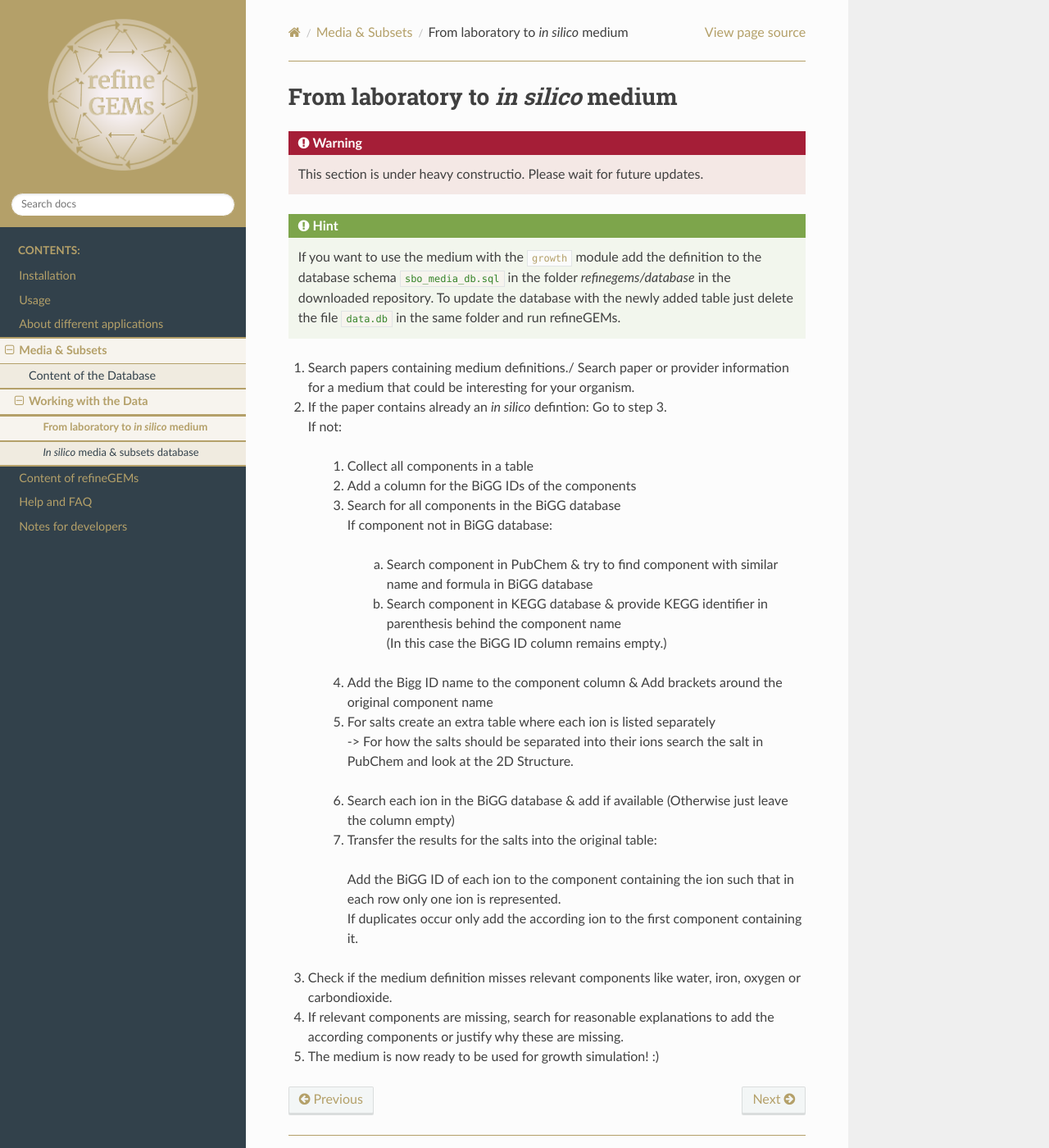
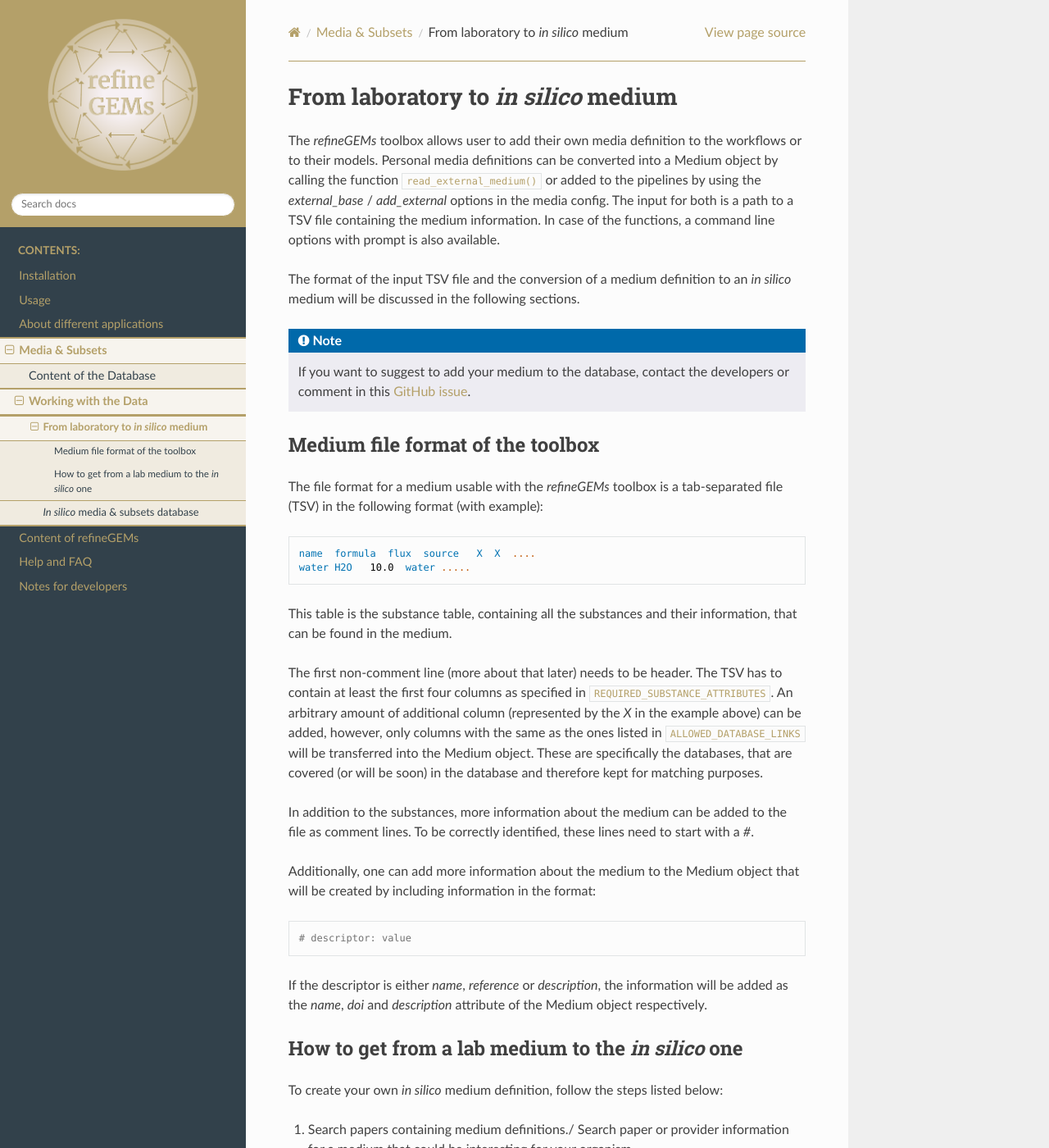
Before and after one commit to draeger-lab/refinegems, a Sphinx documentation site: the page built from docs/source/database/in_silico_media_generation.rst, in a window 1280 px wide and 1400 px high. Shown: the whole window at 82% size. Built offline with Sphinx 7.4.7 and the Read the Docs theme 2.0.0, drawn with Linux system fonts in a browser that asks for light colours; some of the changed text lies outside the part shown.

Commit message:
Update lab->insilico rst #120

```diff
--- a/docs/source/database/in_silico_media_generation.rst
+++ b/docs/source/database/in_silico_media_generation.rst
@@ -1,40 +1,135 @@
 From laboratory to *in silico* medium
 ==========================================
 
-.. warning::
+The `refineGEMs` toolbox allows user to add their own media definition to the workflows
+or to their models. Personal media definitions can be converted into a Medium object by calling
+the function :py:func:`~refinegems.classes.medium.read_external_medium`
+or added to the pipelines by using the `external_base` / `add_external` options in the media config.
+The input for both is a path to a TSV file containing the medium information. In case of the functions, a
+command line options with prompt is also available.
 
-   This section is under heavy constructio. Please wait for future updates.
+The format of the input TSV file and the conversion of a medium definition to an *in silico* medium
+will be discussed in the following sections.
 
-.. hint::
-   If you want to use the medium with the :py:mod:`~refinegems.analysis.growth` module
-   add the definition to the database schema ``sbo_media_db.sql``
-   in the folder *refinegems/database* in the downloaded repository. To update the database with the newly added table just
-   delete the file ``data.db`` in the same folder and run refineGEMs.
+.. note::
+
+   If you want to suggest to add your medium to the database,
+   contact the developers or comment in this `GitHub issue <https://github.com/draeger-lab/refinegems/issues/123>`_.
+
+
+
+Medium file format of the toolbox
+---------------------------------
+
+The file format for a medium usable with the `refineGEMs` toolbox is a tab-separated file (TSV)
+in the following format (with example):
+
+.. code::
+
+   name  formula  flux  source   X  X  ....
+   water H2O   10.0  water .....
+
+This table is the substance table, containing all the substances and their information, that can be found in the medium.
+
+The first non-comment line (more about that later) needs to be header. The TSV has to contain at least the first
+four columns as specified in :py:data:`~refinegems.classes.medium.REQUIRED_SUBSTANCE_ATTRIBUTES`.
+An arbitrary amount of additional column (represented by the *X* in the example above)
+can be added, however, only columns with the same as the ones listed in
+:py:data:`~refinegems.classes.medium.ALLOWED_DATABASE_LINKS` will be transferred into the Medium object.
+These are specifically the databases, that are covered (or will be soon) in the database and therefore kept for matching purposes.
+
+In addition to the substances, more information about the medium can be added to the
+file as comment lines. To be correctly identified, these lines need to start with a `#`.
+
+Additionally, one can add more information about the medium to the Medium object that will be created
+by including information in the format:
+
+.. code::
+
+   # descriptor: value
+
+If the descriptor is either *name*, *reference* or *description*, the information will
+be added as the *name*, *doi* and *description* attribute of the Medium object respectively.
+
+
+How to get from a lab medium to the *in silico* one
+---------------------------------------------------
+
+To create your own *in silico* medium definition, follow the steps listed below:
 
 1. Search papers containing medium definitions./ Search paper or provider information for a medium that could be
    interesting for your organism.
-2. | If the paper contains already an *in silico* defintion: Go to step 3.
-   | If not:
+2. If the paper contains already an *in silico* defintion:
 
-      i. Collect all components in a table
-      ii. Add a column for the BiGG IDs of the components
-      iii. | Search for all components in the BiGG database
-           | If component not in BiGG database:
+      i. Rearrange the data into the format described in :ref:`Medium file format of the toolbox`
+      ii. Go to step 3.
 
-            a. Search component in PubChem & try to find component with similar name and formula in BiGG database
-            b. | Search component in KEGG database & provide KEGG identifier in parenthesis behind the component name
-               | (In this case the BiGG ID column remains empty.)
+   If not, create a table based on :ref:`Medium file format of the toolbox`:
 
-      iv. Add the Bigg ID name to the component column & Add brackets around the original component name
-      v. | For salts create an extra table where each ion is listed separately
-         | -> For how the salts should be separated into their ions search the salt in PubChem and look at the 2D Structure.
-      vi. Search each ion in the BiGG database & add if available (Otherwise just leave the column empty)
-      vii. | Transfer the results for the salts into the original table:
+      i. | Check which substances should be in the medium
 
-           |   Add the BiGG ID of each ion to the component containing the ion such that in each row only one ion is represented.
-           |   If duplicates occur only add the according ion to the first component containing it.
+         .. note::
+
+            *Substance* means an indepandant chemical entity in the context of the medium, e.g.
+            the different ions of a salt are each one substance, even though the salt is one component
+            in the medium recipe, since chemically, the ions can react in reactions independant from one another, as
+            they dissolve in usually used aequeous solution.
+
+         | If they already have an entry in the `refineGEMs` database, directly add the information to the TSV from there.
+         | If they are not in the database, the information needs to be collected:
+
+            a. The name of the substance needs to be unique, if it should later be added to the data, so choosing the
+               so the IUPAC name of the substance can be a good start. For better human readability, a trivial name can be added and the full name can be put in bracktes.
+            b. Databases like ChEBI are a good source for the formula. Note, that in case of
+               multi-charge states, the charge state should correcpond to the name.
+            c. The flux is dependant on the organism but is korrelated to the amount of the substance is the medium,
+               as the organism can at most take up as much substance as is in the medium
+
+            .. warning::
+
+               explanation for conversion concentration -> flux missing
+
+            d. The source describes where to substance originates from, e.g. if salt was
+               added to the medium, the substances Na+ and CL- need to be added to the medium,
+               but both originate from the same source, which is written down in the source column.
+               Additionally, a substamce can originate from different source.
+            e. Extent amd fill the database columns of xour choice, the more the better.
+
+            .. hint::
+
+               | ChEBI can be a good place to start looking for the substances and already provides some links to other databases.
+               | Furthermore, MetaNetX is often well connected, so searching there first can speed up the process.
+
+               When searching for the substance in the different databases, using different synomys e.g. found in ChEBI or the
+               formula (with different charge / number of H-atoms) can improve the change of finding a hit.
+
+            .. note::
+
+               If you only want to use this medium for your model with known namespaces,
+               you potentially could only at the information for that specific namespace.
+
+
+      .. i. Collect all components (substances) in a table
+      .. ii. Add a column for the BiGG IDs of the components
+      .. iii. | Search for all components in the BiGG database
+      ..      | If component not in BiGG database:
+
+      ..       a. Search component in PubChem & try to find component with similar name and formula in BiGG database
+      ..       b. | Search component in KEGG database & provide KEGG identifier in parenthesis behind the component name
+      ..          | (In this case the BiGG ID column remains empty.)
+
+      .. iv. Add the Bigg ID name to the component column & Add brackets around the original component name
+      .. v. | For salts create an extra table where each ion is listed separately
+      ..    | -> For how the salts should be separated into their ions search the salt in PubChem and look at the 2D Structure.
+      .. vi. Search each ion in the BiGG database & add if available (Otherwise just leave the column empty)
+      .. vii. | Transfer the results for the salts into the original table:
+
+      ..      |   Add the BiGG ID of each ion to the component containing the ion such that in each row only one ion is represented.
+      ..      |   If duplicates occur only add the according ion to the first component containing it.
 
 3. Check if the medium definition misses relevant components like water, iron, oxygen or carbondioxide.
+   Especially trace components like iron are easily missed, as a miniscule amound is often enought to enable growth for bacteria.
+   This amount can already be added by just using tap water instead of distilled water.
 4. If relevant components are missing, search for reasonable explanations to add the according components or justify why
    these are missing.
 5. The medium is now ready to be used for growth simulation! :)
```
